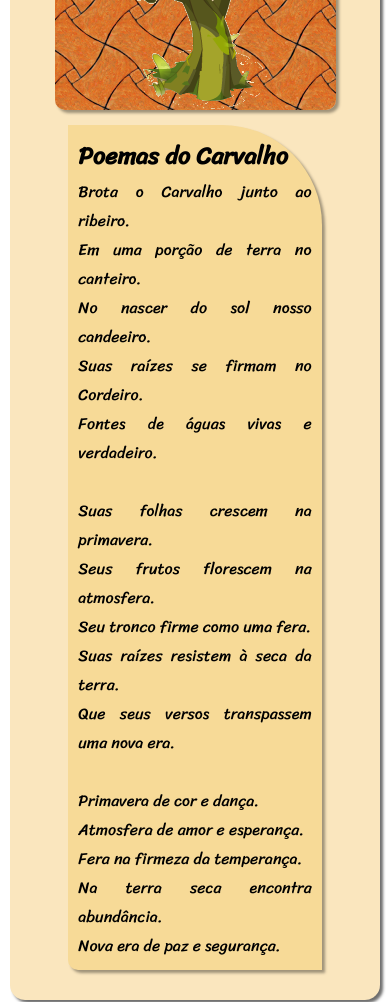
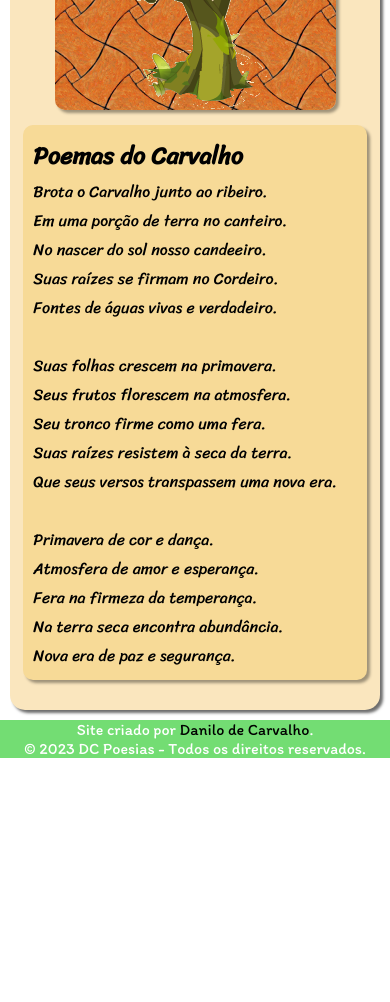
Before and after one commit to Danilo-de-Carvalho88/ProjetoDCPoesias, a plain HTML site: page sobre.html in a window 390 px wide. Shown: the part 780-1782 px from the top of the page. After the commit the page ends 1538 px from the top, so only its background shows below. Drawn offline with Linux system fonts and the light colour scheme.

Commit message:
Atualização da responsividade 2.0

```diff
--- a/src/css/reponsive.css
+++ b/src/css/reponsive.css
@@ -28,4 +28,17 @@
         box-shadow: 3px 3px 3px rgba(0, 0, 0, 0.37);
         font-family: var(--font-grafia-mao-text);
     }
+
+    /* Configurações da aba Sobre */
+
+    .principal .texto-apresentacao {
+        background-color: var(--corDeFundoTexto);
+        margin: 10px 0px;
+        padding: 10px;
+        width: 97%;
+        font-size: 1em;
+        border-radius: 10px;
+        box-shadow: 3px 3px 3px rgba(0, 0, 0, 0.37);
+        font-family: var(--font-grafia-mao-text);
+    }
 }
```
